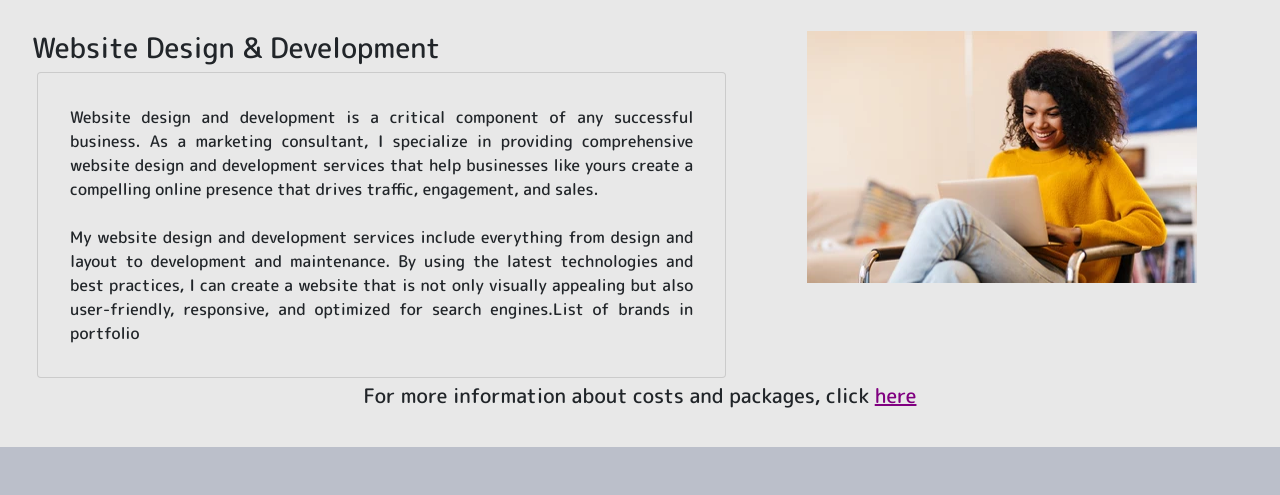
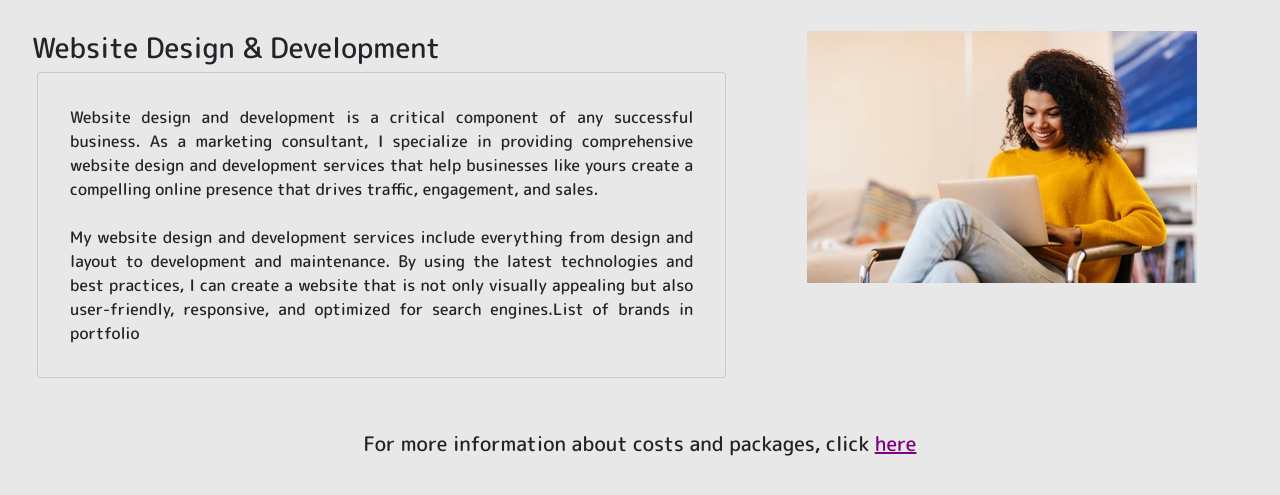
Before and after one commit to vparrello/KallasWebsite, a Flask app: page /Services in a window 1280 px wide. Shown: the part 3565-4060 px from the top of the page. Before the commit the page ends 4012 px from the top, so only its background shows below. Run offline with Flask 3, Linux system fonts and the light colour scheme; some libraries are stand-ins or nearby versions.

Commit message:
Add files via upload

```diff
--- a/templates/services.html
+++ b/templates/services.html
@@ -125,6 +125,6 @@
             <img class="serv-pic" src="static/images/girloncomputer.png">
         </div>
     </div>
-    <h5>For more information about costs and packages, click <a href="{{ url_for('pricing') }}">here</a></h5>
+    <h5 class="pt-5">For more information about costs and packages, click <a href="{{ url_for('pricing') }}">here</a></h5>
 </section>
 {% include 'footer.html' %}
```
